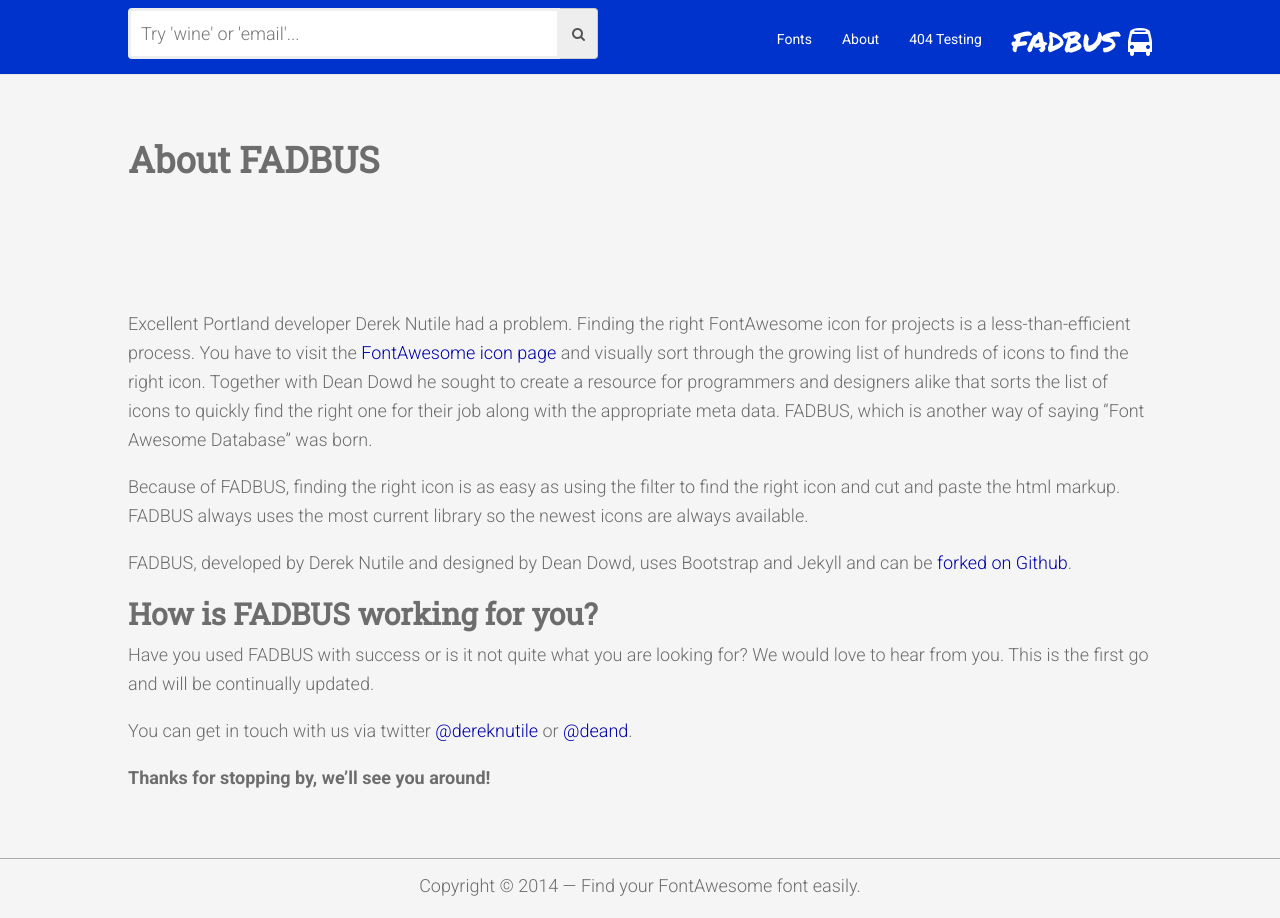
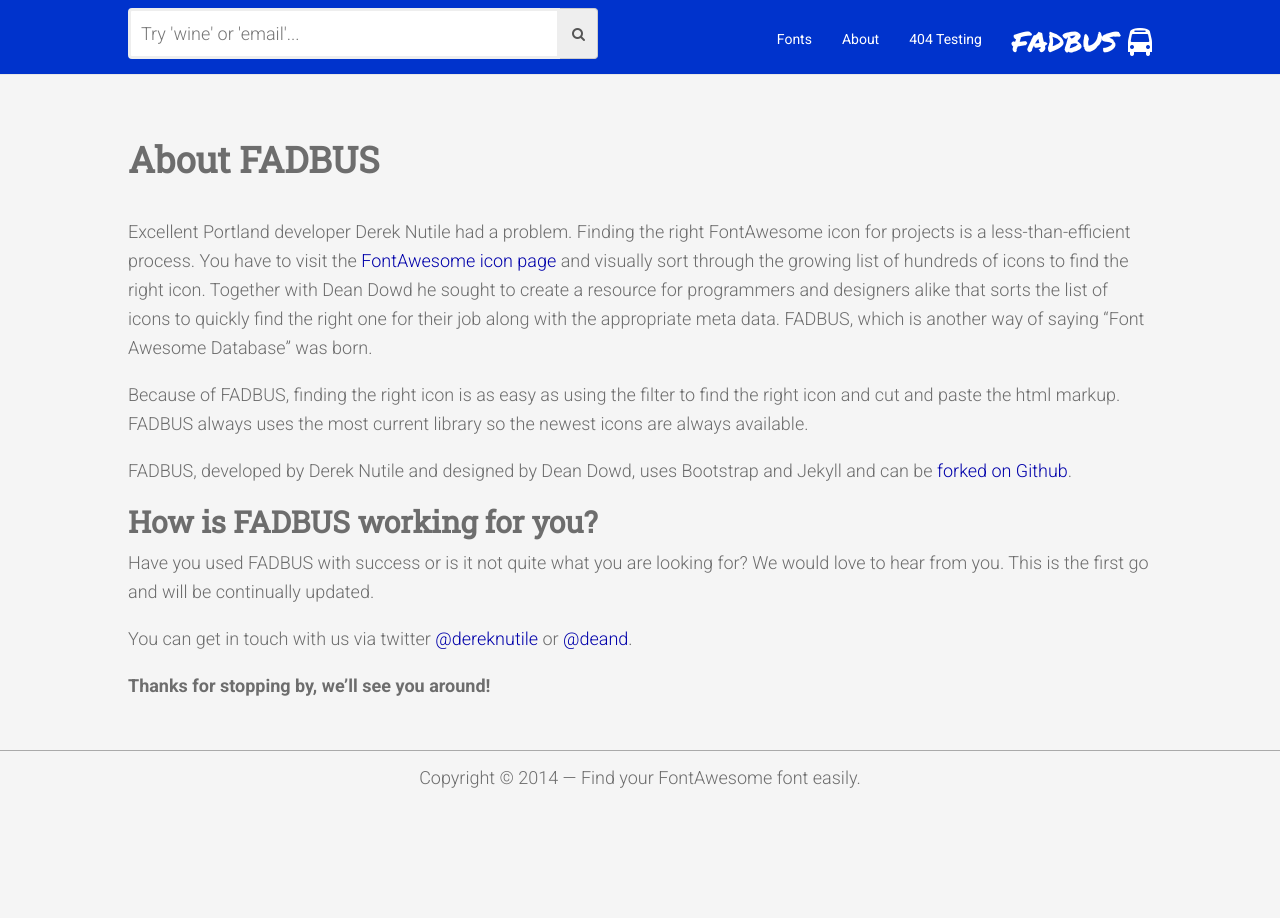
Before and after one commit to fadbus/fadbus.github.io, a Jekyll site: the page built from about/index.html, in a window 1280 px wide. Built offline with Jekyll 4.4.1, drawn with Linux system fonts in a browser that asks for light colours; comment, search, counter and statistics services are not loaded.

Commit message:
adjusted horizontal-padding-medium

```diff
--- a/about/index.html
+++ b/about/index.html
@@ -8,7 +8,7 @@
 <section id="about" class="palette">
 <div id="about-banner">
 
-  <div class="container container-narrow horizontal-padding-medium">
+  <div class="container container-narrow horizontal-padding-small">
   <div class="row">
 
     <p>Excellent Portland developer Derek Nutile had a problem. Finding the right FontAwesome icon for projects is a less-than-efficient process. You have to visit the <a href="http://fortawesome.github.io/Font-Awesome/icons/">FontAwesome icon page</a> and visually sort through the growing list of hundreds of icons to find the right icon. Together with Dean Dowd he sought to create a resource for programmers and designers alike that sorts the list of icons to quickly find the right one for their job along with the appropriate meta data. FADBUS, which is another way of saying “Font Awesome Database” was born.</p>
--- a/assets/css/custom.css
+++ b/assets/css/custom.css
@@ -140,7 +140,7 @@
 
 .horizontal-padding-small { padding: 8px 0 8px 0; }
 
-.horizontal-padding-medium { padding: 100px 0 24px 0; width:1024px;}
+.horizontal-padding-medium { padding: 24px 0 24px 0; width:1024px;}
 
 .horizontal-padding-large { padding: 48px 0 96px 0; }
 
```
